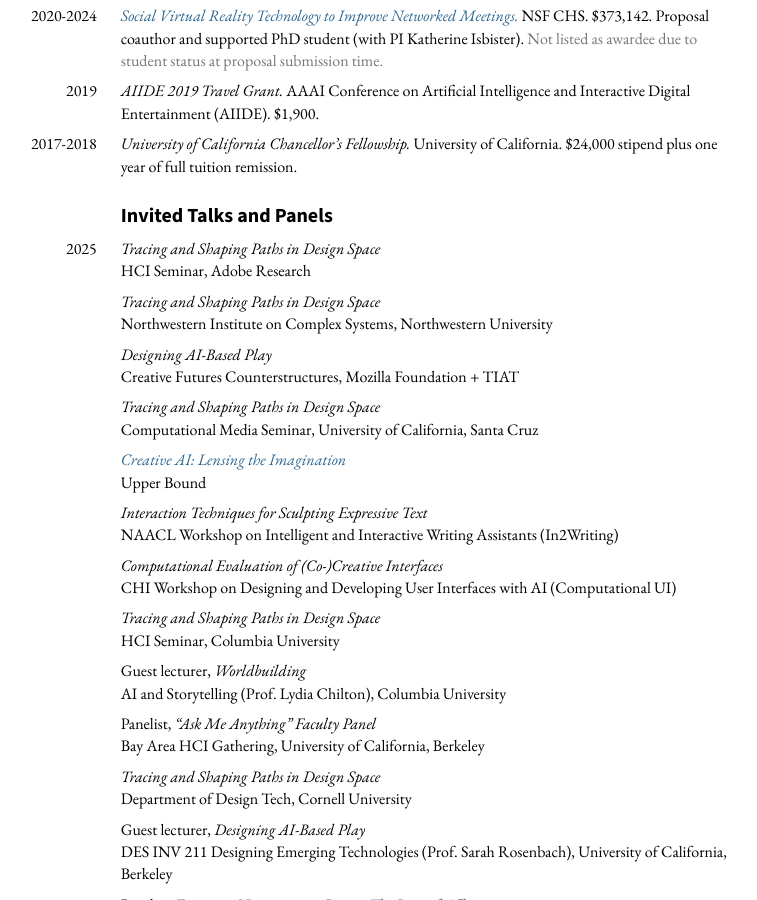
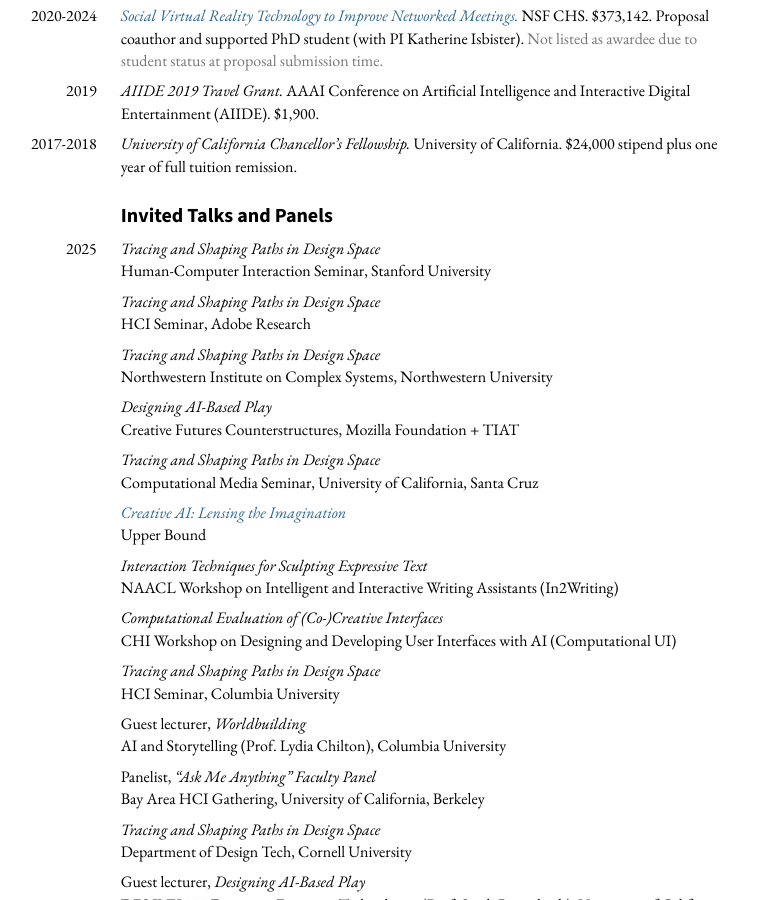
Before and after one commit to mkremins/mkremins.github.io, a Jekyll site: the page built from cv/index.html, in a window 1280 px wide and 900 px high, scrolled down 8174 px. Shown: the whole window, without its empty margins (262-1019 px from the left). Built offline with Jekyll 4.4.1, drawn with Linux system fonts in a browser that asks for light colours.

Commit message:
Add Stanford talk

```diff
--- a/_data/talks.json
+++ b/_data/talks.json
@@ -1,4 +1,11 @@
 [
+{
+  "title": "Tracing and Shaping Paths in Design Space",
+  "url": "",
+  "year": "2025",
+  "venue": "Stanford HCI Seminar",
+  "venue_long": "Human-Computer Interaction Seminar, Stanford University",
+},
 {
   "title": "Tracing and Shaping Paths in Design Space",
   "url": "",
```
